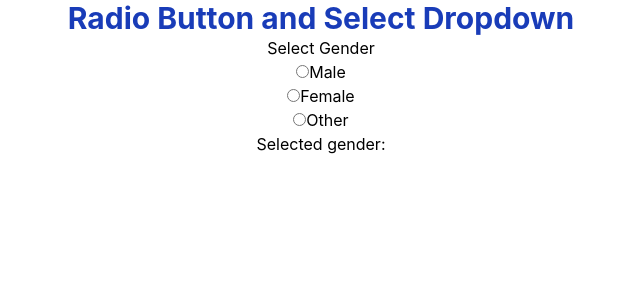
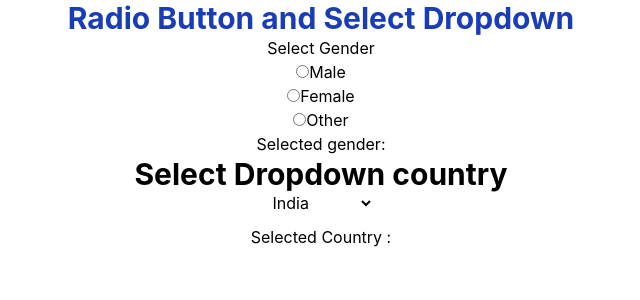
Before and after one commit to Harsimran141/ReactPractice, a React (Vite) app in the folder SecondApp/: page / in a window 1280 px wide. Shown: the top 300 px of the page, without its empty margins (319-959 px from the left). Built offline with nearby package versions, Linux system fonts and the light colour scheme.

Commit message:
feat: add country selection dropdown to Radiobtn component

```diff
--- a/SecondApp/src/Radiobtn.jsx
+++ b/SecondApp/src/Radiobtn.jsx
@@ -2,6 +2,7 @@ import { useState } from "react";
 
 function Radiobtn() {
   const [gender, setGender] = useState("");
+  const [country,setCountry] = useState("")
 
   return (
     <div className="flex flex-col items-center">
@@ -47,6 +48,17 @@ function Radiobtn() {
       <p>
         Selected gender: <strong>{gender}</strong>
       </p>
+      <h1 className="text-3xl font-bold">Select Dropdown country</h1>
+      <select name="" id="" onChange={(e)=>setCountry(e.target.value)}>
+        <option value="India">India</option>
+        <option value="canada">Canada</option>
+        <option value="Uk">Uk</option>
+        <option value="Australia">Australia</option>
+        <option value="Newzeland">Newzeland</option>
+        <option value="Rasia">Rasia</option>
+      </select>
+      <h1>Selected Country : <span className="text-3xl font-bold text-green-500">
+        {country}</span></h1>
     </div>
   );
 }
```
